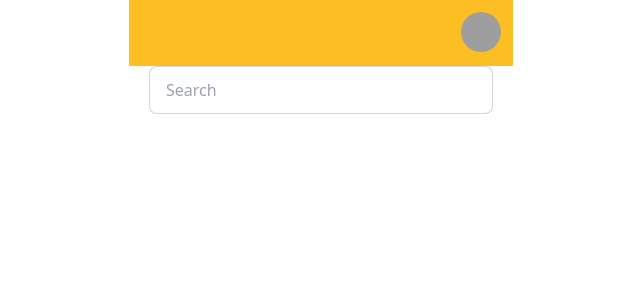
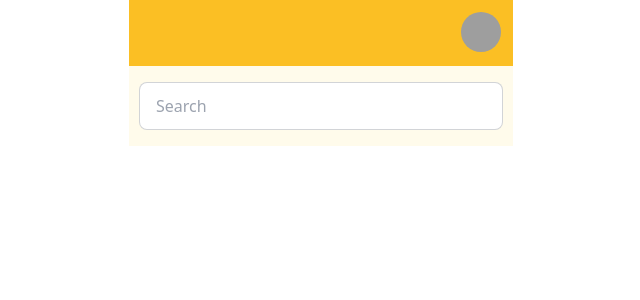
Before and after one commit to ShineTiger/food-management, a React (Create React App) app in the folder client/: page /AddMeal in a window 1280 px wide. Shown: the top 300 px of the page, without its empty margins (319-959 px from the left). Built offline with nearby package versions, Linux system fonts and the light colour scheme; grey boxes are pictures that could not be loaded.

Commit message:
:lipstick: 레이아웃 스타일 추가
자동완성기능과 검색창 margin-top 추가, 배경색 추가

```diff
--- a/client/src/App.tsx
+++ b/client/src/App.tsx
@@ -11,7 +11,7 @@ function App() {
     <BrowserRouter>
       <div className="lg:w-96 md:w-96 sm:w-full h-screen mx-auto">
         <Navbar />
-        <div className="px-2.5">
+        <div className="px-2.5 bg-amber-50">
           <Routes>
             <Route path="/" element={<Main />} />
             <Route path="/AddMeal" element={<AddMeal />} />
--- a/client/src/components/Modal.tsx
+++ b/client/src/components/Modal.tsx
@@ -3,6 +3,8 @@ import { Link, useParams } from 'react-router-dom';
 
 const Modal = () => {
   return (
+    <>
+      <input type="checkbox" id="my-modal-4" className="modal-toggle" />
       <label className="modal-box relative" htmlFor="">
         <ul>
           <li>
@@ -31,6 +33,7 @@ const Modal = () => {
           </li>
         </ul>
       </label>
+    </>
   );
 };
 
--- a/client/src/pages/AddMeal.tsx
+++ b/client/src/pages/AddMeal.tsx
@@ -46,8 +46,8 @@ const AddMeal = () => {
   }, [regexValue]);
 
   return (
-    <>
-      <div className="px-2.5">
+    <div className="flex flex-col w-full">
+      <div className="mt-4">
         <div className="form-control">
           <input
             type="text"
@@ -56,9 +56,9 @@ const AddMeal = () => {
             onChange={handleInputValue}
           />
         </div>
-        {isCompleteBox && (
-          <div className="dropdown">
-            <ul className="menu p-2 shadow bg-base-100 rounded-box w-52">
+        <div className="mt-4">
+          {isCompleteBox && (
+            <ul className="menu bg-base-100 rounded-box">
               {completeList.map(item => {
                 return (
                   <li key={item.id}>
@@ -70,10 +70,11 @@ const AddMeal = () => {
                 );
               })}
             </ul>
-          </div>
-        )}
+          )}
+          {}
+        </div>
       </div>
-    </>
+    </div>
   );
 };
 
```
Lines whose indentation alone changed are shown as unchanged.
